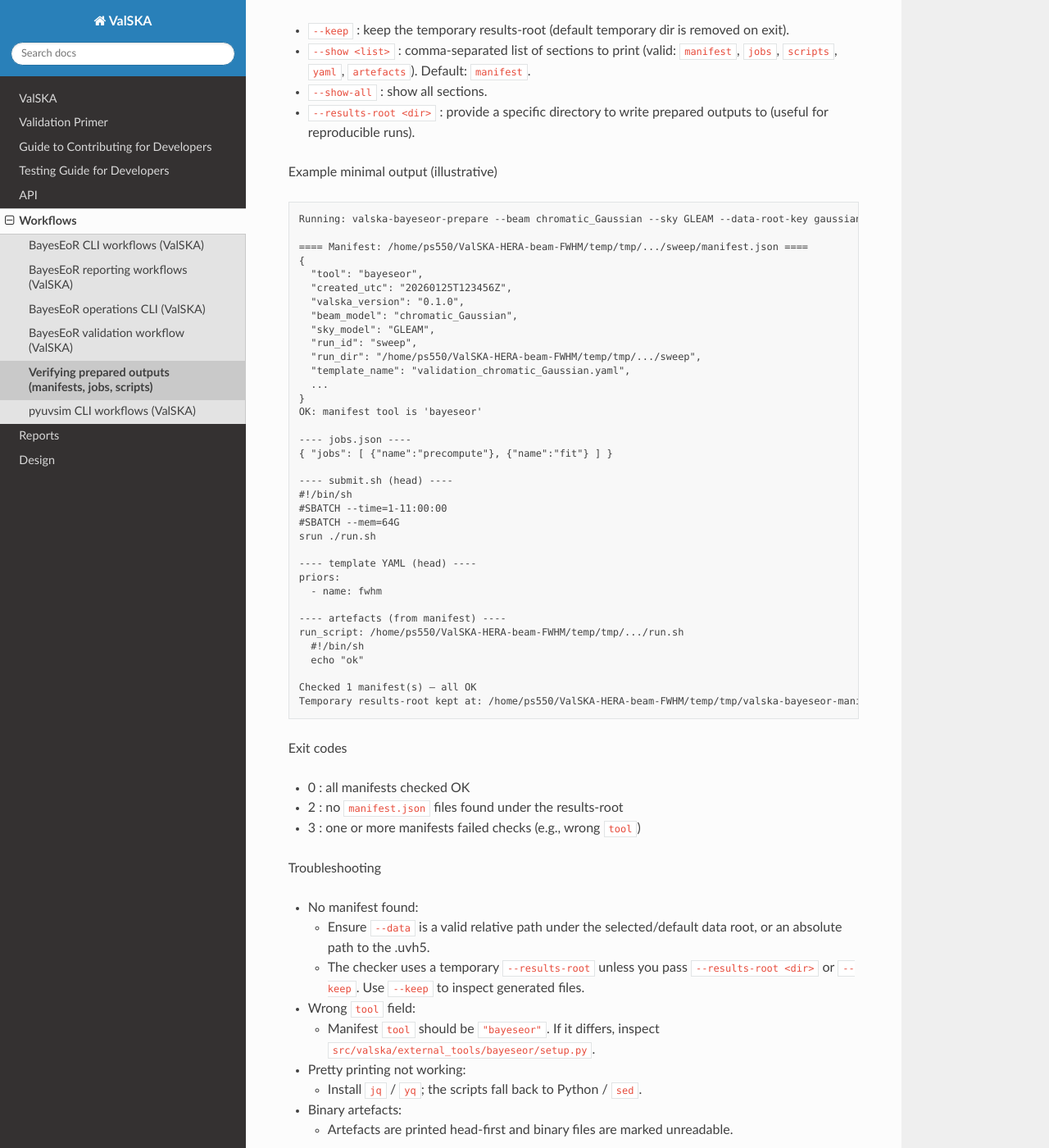
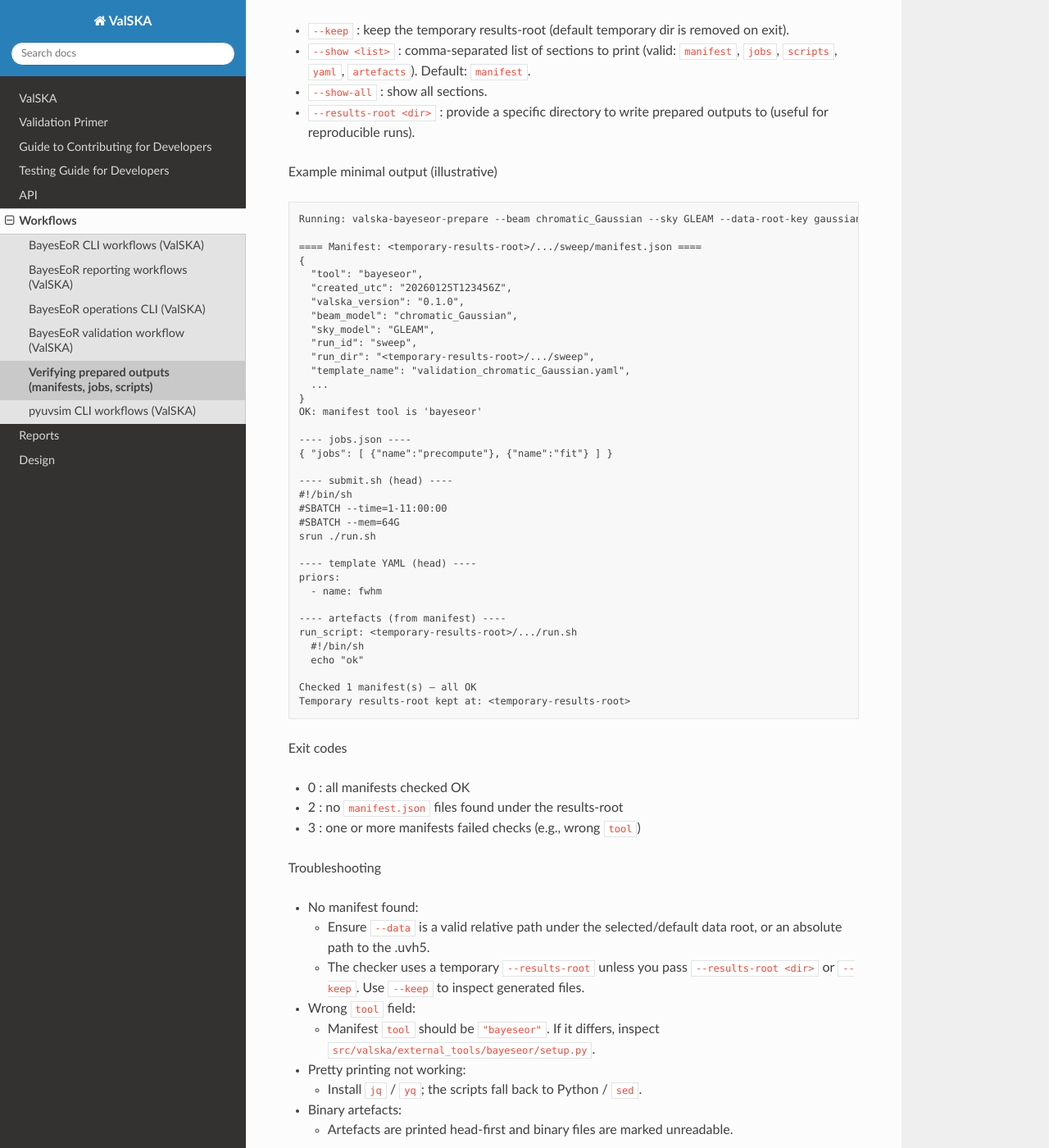
Before and after one commit to uksrc/ValSKA-HERA-beam-FWHM, a Sphinx documentation site: the page built from docs/source/workflows/verifying_prepared_outputs.md, in a window 1280 px wide and 1400 px high, scrolled down 1451 px. Shown: the whole window at 82% size. Built offline with Sphinx 7.4.7 and the Read the Docs theme 3.1.0, drawn with Linux system fonts in a browser that asks for light colours.

Commit message:
Replace machine-specific documentation paths

````diff
--- a/docs/source/workflows/verifying_prepared_outputs.md
+++ b/docs/source/workflows/verifying_prepared_outputs.md
@@ -57,9 +57,9 @@ CLI options (summary)
 
 Example minimal output (illustrative)
 ```text
-Running: valska-bayeseor-prepare --beam chromatic_Gaussian --sky GLEAM --data-root-key gaussian --data ... --template validation_chromatic_Gaussian.yaml --run-id sweep --results-root /home/ps550/ValSKA-HERA-beam-FWHM/temp/tmp/valska-bayeseor-manifests-XXXX
+Running: valska-bayeseor-prepare --beam chromatic_Gaussian --sky GLEAM --data-root-key gaussian --data ... --template validation_chromatic_Gaussian.yaml --run-id sweep --results-root <temporary-results-root>
 
-==== Manifest: /home/ps550/ValSKA-HERA-beam-FWHM/temp/tmp/.../sweep/manifest.json ====
+==== Manifest: <temporary-results-root>/.../sweep/manifest.json ====
 {
   "tool": "bayeseor",
   "created_utc": "20260125T123456Z",
@@ -67,7 +67,7 @@ Running: valska-bayeseor-prepare --beam chromatic_Gaussian --sky GLEAM --data-ro
   "beam_model": "chromatic_Gaussian",
   "sky_model": "GLEAM",
   "run_id": "sweep",
-  "run_dir": "/home/ps550/ValSKA-HERA-beam-FWHM/temp/tmp/.../sweep",
+  "run_dir": "<temporary-results-root>/.../sweep",
   "template_name": "validation_chromatic_Gaussian.yaml",
   ...
 }
@@ -87,12 +87,12 @@ priors:
   - name: fwhm
 
 ---- artefacts (from manifest) ----
-run_script: /home/ps550/ValSKA-HERA-beam-FWHM/temp/tmp/.../run.sh
+run_script: <temporary-results-root>/.../run.sh
   #!/bin/sh
   echo "ok"
 
 Checked 1 manifest(s) — all OK
-Temporary results-root kept at: /home/ps550/ValSKA-HERA-beam-FWHM/temp/tmp/valska-bayeseor-manifests-XXXX
+Temporary results-root kept at: <temporary-results-root>
 ```
 
 Exit codes
````
Also changed, not shown: docs/source/reports/uksrc_airy_diam14m_gsm_plus_gleam_sweep_airy_init.md (+1 -1 lines), 1 other file.
